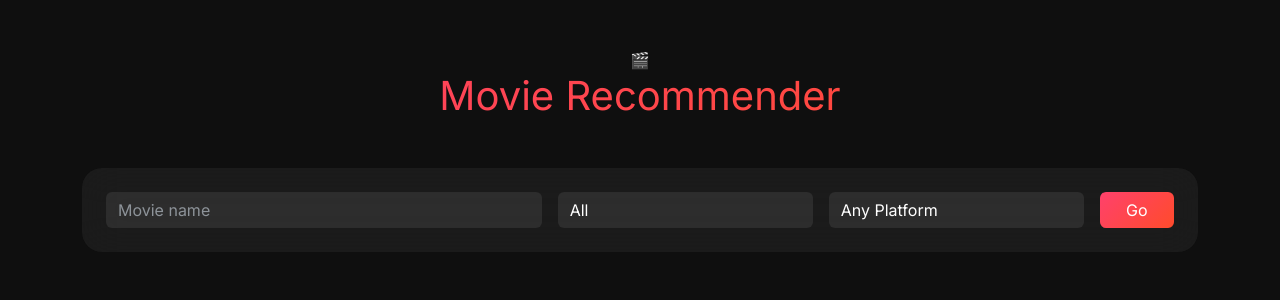
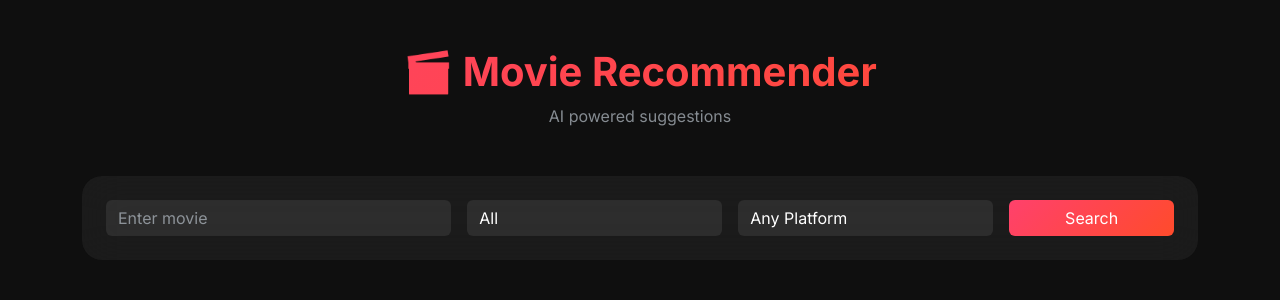
Before and after one commit to johngunji/movie-recommender, a Python web app: template templates/index.html in a window 1280 px wide. Shown: the top 300 px of the page. Run offline with Jinja, Linux system fonts and the light colour scheme; the template is opened without the code that fills it, so the values that code supplies are empty.

Commit message:
Refactor index.html for improved layout and functionality
Updated the HTML structure and improved the layout for better usability. Added viewport meta tag and modified the search functionality.

```diff
--- a/templates/index.html
+++ b/templates/index.html
@@ -2,106 +2,111 @@
 <html lang="en" data-bs-theme="dark">
 <head>
 <meta charset="UTF-8">
+<meta name="viewport" content="width=device-width, initial-scale=1.0">
 <title>Movie Recommender</title>
 
 <link href="https://cdn.jsdelivr.net/npm/bootstrap@5.3.0/dist/css/bootstrap.min.css" rel="stylesheet">
-    <link href="https://fonts.googleapis.com/css2?family=Inter:wght@400;700&display=swap" rel="stylesheet">
+<link href="https://cdn.jsdelivr.net/npm/bootstrap-icons@1.10.0/font/bootstrap-icons.css" rel="stylesheet">
+<link href="https://fonts.googleapis.com/css2?family=Inter:wght@300;400;600;700&display=swap" rel="stylesheet">
 <link rel="stylesheet" href="{{ url_for('static', filename='style.css') }}">
 </head>
+
 <body>
-
 <div class="container py-5">
 
 <header class="text-center mb-5">
-        <div class="icon-brand">🎬</div>
-        <h1 class="gradient-text">Movie Recommender</h1>
+    <h1 class="gradient-text fw-bold">🎬 Movie Recommender</h1>
+    <p class="text-muted">AI powered suggestions</p>
 </header>
 
-    <div class="search-card p-4 mb-4">
+<div class="search-card p-4 mb-5">
     <div class="row g-3">
-            <div class="col-md-5">
-                <input id="movie" class="form-control custom-input" placeholder="Movie name">
+        <div class="col-lg-4">
+            <input id="movie" class="form-control custom-input" placeholder="Enter movie">
         </div>
-
-            <div class="col-md-3">
+        <div class="col-lg-3">
             <select id="type" class="form-select custom-input">
                 <option value="">All</option>
                 <option value="movie">Movie</option>
                 <option value="tv show">TV Show</option>
             </select>
         </div>
-
-            <div class="col-md-3">
+        <div class="col-lg-3">
             <select id="platform" class="form-select custom-input">
                 <option value="">Any Platform</option>
                 <option value="Netflix / Disney">Netflix / Disney</option>
                 <option value="Prime Video">Prime Video</option>
             </select>
         </div>
-
-            <div class="col-md-1">
-                <button onclick="fetchRecommendations(true)"
-                        class="btn btn-recommend w-100">Go</button>
+        <div class="col-lg-2">
+            <button onclick="search(true)" class="btn btn-recommend w-100">Search</button>
         </div>
     </div>
 </div>
 
-    <div id="results" class="row g-4"></div>
+<div id="results" class="row row-cols-1 row-cols-sm-2 row-cols-md-3 row-cols-lg-5 g-4"></div>
 
-    <div class="text-center mt-4">
-        <button id="showMoreBtn"
-                class="btn btn-outline-light d-none"
-                onclick="loadMore()">Show More</button>
+<div class="text-center mt-5">
+    <button id="showMore" onclick="search(false)" class="btn btn-outline-light d-none">
+        Show More
+    </button>
 </div>
+
 </div>
 
 <script>
 let offset = 0;
 const LIMIT = 10;
+let saved = JSON.parse(localStorage.getItem("watchlist") || "[]");
 
-function saveRecommendation(movie) {
-    const saved = JSON.parse(localStorage.getItem("savedMovies")) || [];
-    if (!saved.some(m => m.title === movie.title)) {
-        saved.push(movie);
-        localStorage.setItem("savedMovies", JSON.stringify(saved));
-    }
+function toggleSave(title){
+    saved.includes(title)
+        ? saved = saved.filter(t => t !== title)
+        : saved.push(title);
+    localStorage.setItem("watchlist", JSON.stringify(saved));
+    document.querySelector(`[data-title="${title}"] i`)
+        .classList.toggle("bi-heart-fill");
 }
 
-async function fetchRecommendations(reset = true) {
-    const results = document.getElementById("results");
-
-    if (reset) {
+async function search(reset){
+    if(reset){
         offset = 0;
         results.innerHTML = "";
+        showMore.classList.add("d-none");
     }
-
-    const payload = {
-        movie: document.getElementById("movie").value,
-        type: document.getElementById("type").value,
-        platform: document.getElementById("platform").value,
-        start: offset,
-        limit: LIMIT
-    };
 
     const res = await fetch("/recommend", {
         method: "POST",
-        headers: {"Content-Type": "application/json"},
-        body: JSON.stringify(payload)
+        headers: {"Content-Type":"application/json"},
+        body: JSON.stringify({
+            movie: movie.value,
+            type: type.value,
+            platform: platform.value,
+            start: offset,
+            limit: LIMIT
+        })
     });
 
     const data = await res.json();
+    if(!data.length) return;
 
-    data.forEach(m => {
-        saveRecommendation(m);
+    data.forEach(m=>{
+        const liked = saved.includes(m.title) ? "bi-heart-fill" : "bi-heart";
         results.insertAdjacentHTML("beforeend", `
-            <div class="col-md-3">
-                <div class="movie-card">
-                    <div class="img-wrapper">
-                        <img src="${m.poster}">
+        <div class="col">
+            <div class="card movie-card">
+                <img src="${m.poster}" class="card-img-top"
+                     onerror="this.src='/static/placeholder.jpg'">
+                <div class="card-body">
+                    <div class="movie-title">${m.title}</div>
+                    <div class="movie-genres">${m.genres}</div>
+                    <div class="d-flex justify-content-between">
+                        <span class="badge bg-dark">${m.platform}</span>
+                        <span onclick="toggleSave('${m.title}')"
+                              data-title="${m.title}">
+                            <i class="bi ${liked}"></i>
+                        </span>
                     </div>
-                    <div class="card-body">
-                        <div class="movie-genres">${m.genres}</div>
-                        <div class="movie-title">${m.title}</div>
                 </div>
             </div>
         </div>
@@ -109,37 +114,8 @@ async function fetchRecommendations(reset = true) {
     });
 
     offset += LIMIT;
-    document.getElementById("showMoreBtn")
-        .classList.toggle("d-none", data.length < LIMIT);
+    if(data.length === LIMIT) showMore.classList.remove("d-none");
 }
-
-function loadMore() {
-    fetchRecommendations(false);
-}
-
-window.onload = () => {
-    const saved = JSON.parse(localStorage.getItem("savedMovies")) || [];
-    const results = document.getElementById("results");
-
-    if (!saved.length) return;
-
-    results.innerHTML = "";
-    saved.forEach(m => {
-        results.insertAdjacentHTML("beforeend", `
-            <div class="col-md-3">
-                <div class="movie-card">
-                    <div class="img-wrapper">
-                        <img src="${m.poster}">
-                    </div>
-                    <div class="card-body">
-                        <div class="movie-genres">${m.genres}</div>
-                        <div class="movie-title">${m.title}</div>
-                    </div>
-                </div>
-            </div>
-        `);
-    });
-};
 </script>
 
 </body>
```
Lines whose indentation alone changed are shown as unchanged.
